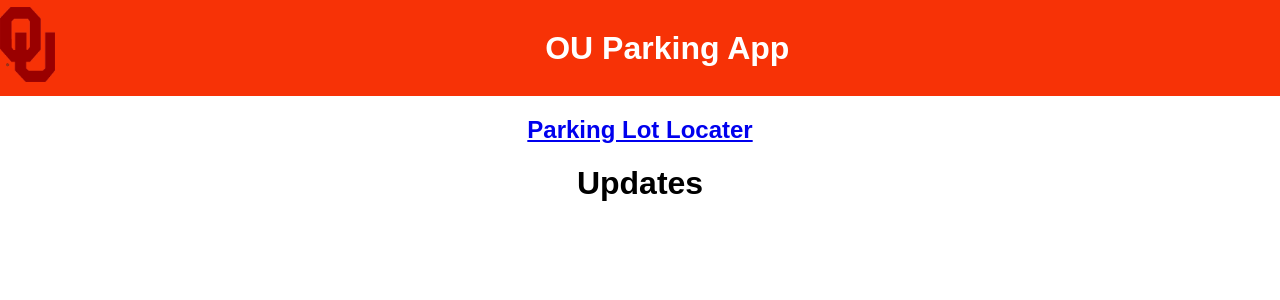
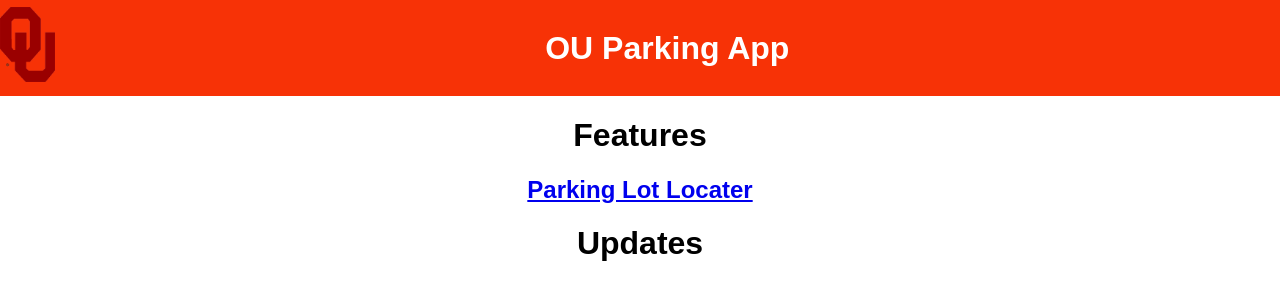
Before and after one commit to AlanAntony1/GroupESoftwareEngineering, a Django app: page / in a window 1280 px wide. Shown: the top 300 px of the page. Run offline with Django 5.2, Linux system fonts and the light colour scheme; data that the repository does not hold is empty.

Commit message:
Added a heading for features

```diff
--- a/blog/templates/blog/home.html
+++ b/blog/templates/blog/home.html
@@ -48,6 +48,7 @@
         </div>
     </div>
     <div style ="text-align: center;">
+    <h1>Features</h1>
     <!-- This is the url for the parking lot locater-->
     <h2><a href="locater">Parking Lot Locater</a></h2>
     <!-- Embed each url after this using urls.py, same as above. Label using comments as well -->
```
